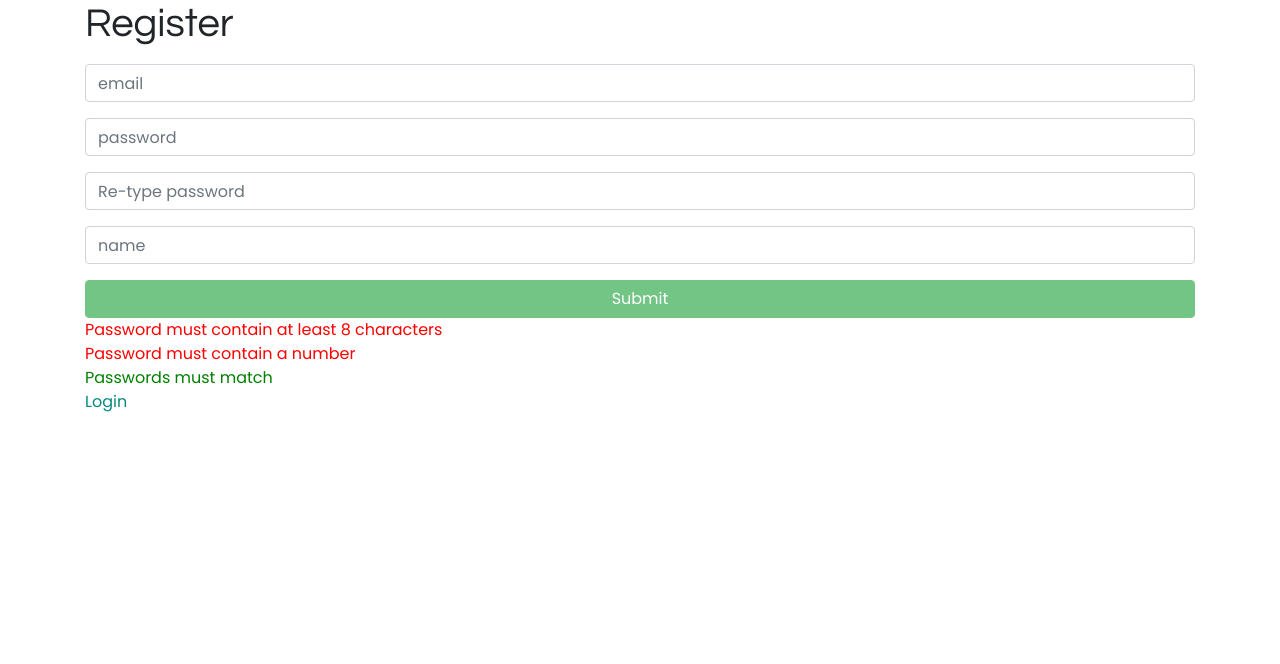
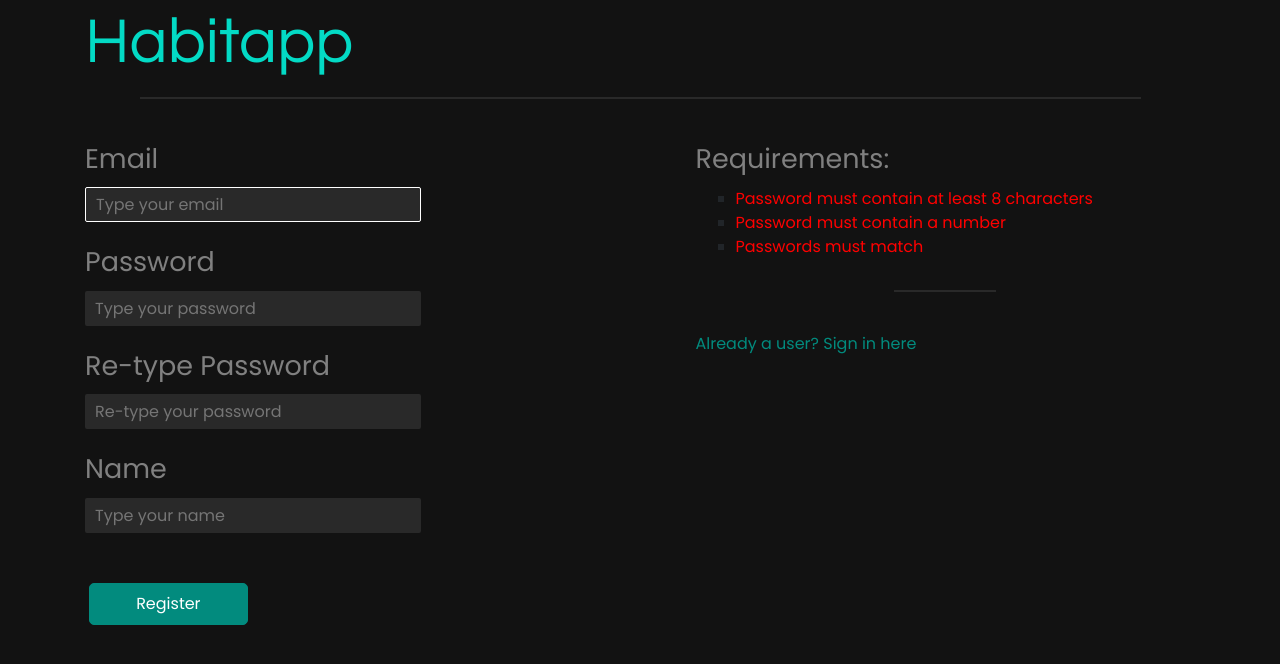
Before and after one commit to Angus-Woodman/Habitapp, a React app in the folder client/: page /register in a window 1280 px wide. Shown: the top 664 px of the page. Built offline with nearby package versions, Linux system fonts and the light colour scheme; no server answers.

Commit message:
add styling to login, register + welcome page

```diff
--- a/client/src/App.js
+++ b/client/src/App.js
@@ -51,7 +51,7 @@ function App() {
             <Route
               exact
               path="/register"
-              render={props =>  !isAuthenticated ? (<Register {...props} setAuth={setAuth}/>) : (<Redirect to="/"/>) }
+              render={props =>  !isAuthenticated ? (<Register {...props} setAuth={setAuth}/>) : (<Redirect to="/dashboard"/>) }
             />
             <Route
               exact
--- a/client/src/Components/HabitInfo.js
+++ b/client/src/Components/HabitInfo.js
@@ -1,6 +1,5 @@
 import React from 'react';
 import Calendar from 'react-calendar';
-// import ReactModal from 'react-modal';
 import 'react-calendar/dist/Calendar.css';
 
 class HabitInfo extends React.Component {
--- a/client/src/Containers/Login.js
+++ b/client/src/Containers/Login.js
@@ -47,12 +47,13 @@ const { email, password } = inputs;
   };
 
   return (
-    <div id='page'>
+    <>
+    <br />
     <Link to='/' style={{ textDecoration: 'none' }}>
-      <h1 class='headerLogo'>Habitapp</h1>
+      <h1 className='headerLogo'>Habitapp</h1>
     </Link>
-    <hr />
-    <form onSubmit ={onSubmitForm}>
+    <hr id="loginHr" />
+    <form id='loginPageForm' onSubmit ={onSubmitForm}>
     <label htmlFor="email">Email</label>
         <input
           id = 'email'
@@ -73,10 +74,10 @@ const { email, password } = inputs;
           placeholder="Type your password"
           onChange={e => onChange(e)}
         />
-        <button class='submitButtons'>Login</button>
+        <button className='submitButtons'>Login</button>
       </form>
-      <Link to="/register">Not registered?</Link>
-    </div>
+      <Link to="/register">Not registered? Sign up here</Link>
+    </>
   );
 };
 
--- a/client/src/Containers/Register.js
+++ b/client/src/Containers/Register.js
@@ -2,6 +2,7 @@ import React, { Fragment, useState } from "react";
 import 'regenerator-runtime/runtime'
 import { Link } from "react-router-dom"
 import { toast } from "react-toastify";
+import '../styles/Register.css';
 
 const Register = ({setAuth}) => {
 
@@ -19,9 +20,6 @@ const Register = ({setAuth}) => {
 
     const onSubmitForm = async e => {
     e.preventDefault();
-    console.log(email)
-    console.log(password)
-    console.log(name)
     try {
       const body = { email, password, name };
       const response = await fetch(
@@ -57,55 +55,76 @@ const numberCheck = () => {
   }
 }
 const passwordsMatch = () => {
-  if (inputs.password === inputs.passwordCopy) {
-    return true
+  if(inputs.password !== "" && inputs.passwordCopy !== "" && inputs.password === inputs.passwordCopy) {
+    return true;
   }
 }
   return (
-    <Fragment>
-    <h1> Register </h1>
-    <form onSubmit ={onSubmitForm}>
+    <section id='registerPage'>
+      <br/>
+      <Link to='/' style={{ textDecoration: 'none' }}>
+        <h1 className="headerLogo">Habitapp</h1>
+      </Link>
+      <hr id='register'/>
+      <form id='registerForm' onSubmit ={onSubmitForm}>
+        <section id='formSection'>
+          <label htmlFor="email">Email</label>
           <input
+            id="email"
             type="text"
             name="email"
             value={email}
-          placeholder="email"
+            placeholder="Type your email"
             onChange={e => onChange(e)}
-          className="form-control my-3"
+            autoFocus
+            autoComplete="off"
           />
 
+          <label htmlFor="password">Password</label>
           <input
+            id="password"
             type="password"
             name="password"
             value={password}
-          placeholder="password"
+            placeholder="Type your password"
             onChange={e => onChange(e)}
-          className="form-control my-3"
           />
+
+          <label htmlFor="retypePassword">Re-type Password</label>
           <input
+          id="retypePassword"
           type='password'
           name='passwordCopy'
           value={passwordCopy}
-        placeholder='Re-type password'
+          placeholder='Re-type your password'
           onChange={e => onChange(e)}
-        className="form-control my-3"
           />
+
+          <label htmlFor="name">Name</label>
           <input
+            id="name"
             type="text"
             name="name"
             value={name}
-          placeholder="name"
+            placeholder="Type your name"
             onChange={e => onChange(e)}
-          className="form-control my-3"
+            autoComplete="off"
             />
-        <button disabled={inputs.password.length > 7 && numberCheck() && passwordsMatch() ? false : true}className="btn btn-success btn-block">Submit</button>
-        <div className={inputs.password.length > 7 ? 'green' : 'red'}>Password must contain at least 8 characters</div>
-        <div className={numberCheck() ? 'green' : 'red'}>Password must contain a number</div>
-        <div className={passwordsMatch() ? 'green' : 'red'}>Passwords must match</div>
+
+          <button id='registerSubmit' className='submitButtons' disabled={inputs.password.length > 7 && numberCheck() && passwordsMatch() ? false : true}>Register</button>
+        </section>
+        <section id='formRequirements'>
+          <label>Requirements:</label>
+          <ul>
+            <li><div style={{ color: `${inputs.password.length > 7 ? `var(--desatTurq)` : 'red'}`}}>Password must contain at least 8 characters</div></li>
+            <li><div style={{ color: `${numberCheck() ? `var(--desatTurq)` : 'red'}`}}>Password must contain a number</div></li>
+            <li><div style={{ color: `${passwordsMatch() ? `var(--desatTurq)` : 'red'}`}}>Passwords must match</div></li>
+          </ul>
+          <hr id="registerLine" />
+          <Link to="/login">Already a user? Sign in here</Link>
+        </section>
       </form>
-
-      <Link to="/login">Login</Link>
-    </Fragment>
+    </section>
   );
 };
 
--- a/client/src/Containers/WelcomePage.js
+++ b/client/src/Containers/WelcomePage.js
@@ -1,22 +1,21 @@
-import React from 'react'
-import { Link } from "react-router-dom"
+import React from 'react';
+import { Link } from "react-router-dom";
+import '../styles/WelcomePage.css';
 
 class WelcomePage extends React.Component {
-
-// Display number of users
-  // componentDidMount = () => {
-  //       fetch('http://localhost:3000/users')
-  //       .then(data => console.log(data.length))
-  //   }
-
     render() {
         return (
-            <>
-                <h1>welcome to our habitapp</h1>
-                <p>How to use our app</p>
-                <Link to="/login">Login</Link>
-                <Link to="/register">Register</Link>
-            </>
+            <section id='welcomePage'>
+                <h1 id='homepageLogo'>Habitapp</h1>
+                <div>
+                    <Link to="/login">
+                        <button className="homepageButtons">Login</button>
+                    </Link>
+                    <Link to="/register">
+                        <button className="homepageButtons">Register</button>
+                    </Link>
+                </div>
+            </section>
         )
     }
 }
--- a/client/src/styles/App.css
+++ b/client/src/styles/App.css
@@ -10,15 +10,13 @@
   --lightgrey: #808080;
 }
 
+#root {
+  height: 100vh;
+  background-color: var(--backgroundBlack);
+}
+
 body {
   font-family: "Poppins", sans-serif;
-}
-
-.green {
-  color: green;
-}
-.red {
-  color: red;
 }
 
 h1 { font-family: 'Questrial', sans-serif; }
@@ -28,11 +26,36 @@ input:focus, button:focus {
   border: white solid 1px;
 }
 
-a {
-  color: var(--desatTurq)
+a { color: var(--desatTurq); }
+
+a:hover { color: var(--desatTurq); }
+
+a:focus {
+  outline: none;
+  text-decoration: underline;
 }
-a:hover {
-   color: var(--desatTurq)
+
+input {
+  display: block;
+  background-color: var(--grey);
+  border: none;
+  font-size: 16px;
+  height: 35px;
+  margin-bottom: 20px;
+  padding: 10px 10px;
+  color: white;
+  border-radius: 2px;
+}
+
+label {
+  font-size: 27px;
+  color: var(--lightgrey);
+}
+
+br {
+  display: block;
+  content: "";
+  padding-top: 5px;
 }
 
 .headerLogo {
@@ -62,14 +85,14 @@ a:hover {
 
 .homepageButtons:hover {
   background-color: var(--desatTurq);
-  color: #ffffff;
+  color: white;
 }
 
 .submitButtons {
   font-family: 'Poppins', sans-serif;
   padding: 8px 15px;
   background-color: var(--desatTurq);
-  color: #ffffff;
+  color: white;
   border: 1px solid var(--desatTurq);
   margin: 30px 4px;
   font-size: 100%;
--- a/client/src/styles/Login.css
+++ b/client/src/styles/Login.css
@@ -1,18 +1,13 @@
-#root {
-    height: 100vh;
-}
-
-#page {
-    padding-top: 10px;
-}
+#page { padding-top: 10px; }
 
 hr {
-    color: white;
     border: 1px solid var(--grey);
     width: 90%;
     margin-top: 15px;
     margin-bottom: 40px;
 }
+
+#registerLine { width: 20%; }
 
 .secondHeaders {
     margin-top: 25px;
@@ -20,20 +15,4 @@ hr {
     font-size: 25px;
 }
 
-input {
-    display: block;
-    background-color: var(--grey);
-    border: none;
-    font-size: 16px;
-    height: 35px;
-    margin-bottom: 20px;
-    padding: 10px 10px;
-    color: white;
-    border-radius: 2px;
-    width: 30%;
-}
-
-label {
-    font-size: 27px;
-    color: var(--lightgrey);
-}
+#loginPageForm input { width: 30% }
--- /dev/null
+++ b/client/src/styles/Register.css
@@ -0,0 +1,30 @@
+#registerForm {
+    display: flex;
+    flex-direction: row;
+}
+
+#formSection {
+    width: 55%;
+}
+
+#formSection input { width: 55% }
+
+#formRequirements {
+    width: 45%;
+    display: flex;
+    flex-direction: column;
+    align-content: left;
+    justify-content: left;
+}
+
+#registerSubmit { width: 26%; }
+
+#registerSubmit:hover { cursor: pointer; }
+
+ul { list-style: square; }
+
+ul div {
+    transition: color .5s;
+}
+
+ul:hover { cursor: default; }
--- a/client/src/styles/WelcomePage.css
+++ b/client/src/styles/WelcomePage.css
@@ -1,12 +1,4 @@
-#root {
-    background-position: center;
-    background-repeat: no-repeat;
-    background-size: cover;
-    background-attachment: fixed;
-    background-color: var(--backgroundBlack);
-}
-
-section {
+#welcomePage {
     height: 100vh;
     display: flex;
     flex-direction: column;
@@ -18,7 +10,7 @@ section {
     font-family: 'Questrial', sans-serif;
     font-size: 750%;
     color: var(--saturatedTurq);
-    transition: color 1.5s;
+    transition: color 1s ease;
 }
 
 #homepageLogo:hover {
```
Also changed, not shown: 2 other files (tests, documents, lock files or other folders). Lines whose indentation alone changed are shown as unchanged.
